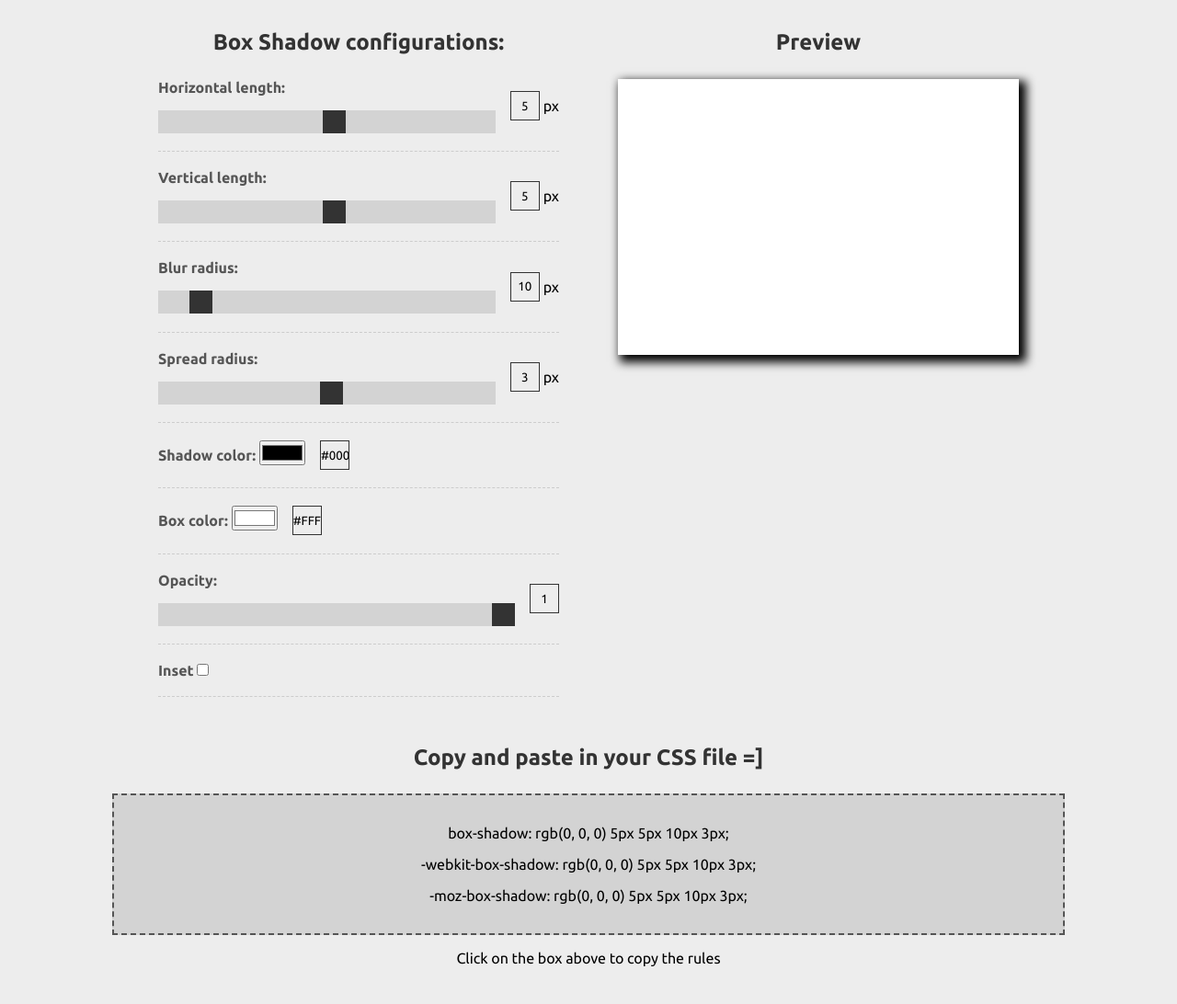
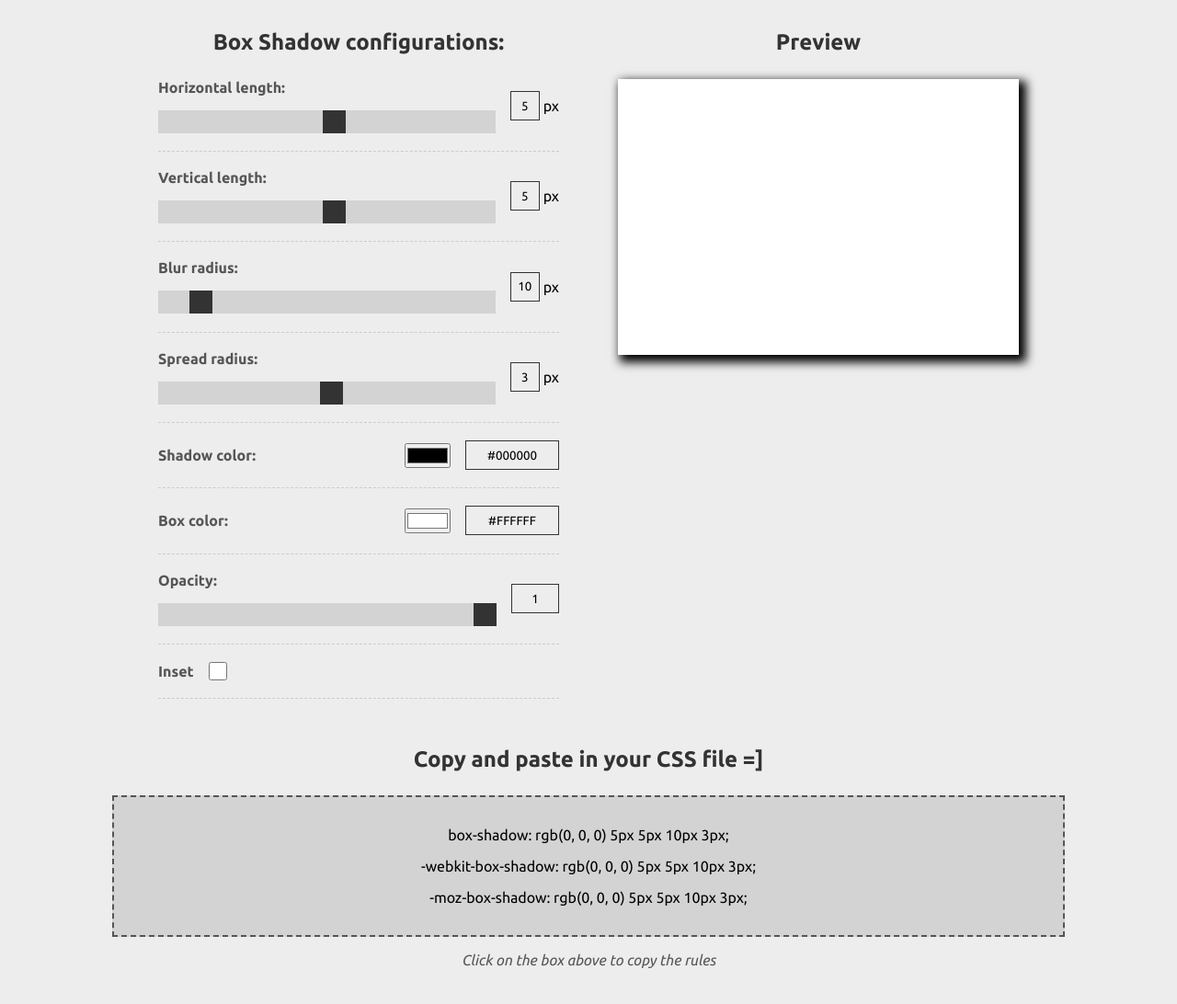
Before and after one commit to mat-afk/box-shadow-generator, a plain HTML site: page index.html in a window 1280 px wide. Shown: the whole page at 92% size. Drawn offline with Linux system fonts and the light colour scheme.

Commit message:
feat: instructions and color, opacity and inset inputs styles

```diff
--- a/css/styles.css
+++ b/css/styles.css
@@ -32,6 +32,8 @@ h2 {
   padding-bottom: 1.2rem;
   margin-bottom: 1.2rem;
   border-bottom: 1px dashed #ccc;
+  justify-content: space-between;
+  align-items: center;
 }
 
 .form-control label {
@@ -89,12 +91,62 @@ h2 {
   margin: 0;
 }
 
+/* New features */
+
+#shadow-color-reference,
+#box-color-reference {
+  min-width: 100px;
+}
+
+.shadow-color-input,
+.box-color-input {
+  display: flex;
+  align-items: center;
+  justify-content: space-between;
+  width: 100%;
+}
+
+.shadow-color-input label,
+.box-color-input label {
+  margin-bottom: 0;
+}
+
+#shadow-color,
+#box-color {
+  cursor: pointer;
+}
+
+#opacity-reference {
+  min-width: 50px;
+}
+
+.inset-input {
+  display: flex;
+  align-items: center;
+  justify-content: center;
+}
+
+.inset-input label {
+  margin-right: 1rem;
+  margin-bottom: 0;
+}
+
+#inset {
+  align-self: flex-start;
+  height: 20px;
+  width: 20px;
+}
+
+/* Preview */
+
 #box {
   width: 100%;
   height: 300px;
   background-color: #fff;
   align-self: center;
 }
+
+/* Rules */
 
 #generated-rule {
   text-align: center;
@@ -110,4 +162,17 @@ h2 {
   margin: 0 auto;
   border: 2px dashed #555;
   padding: 1rem;
+  cursor: pointer;
+  transition: 0.4s;
 }
+
+#rules-area:hover {
+  background-color: #dfdfdf;
+}
+
+#copy-instructions {
+  text-align: center;
+  font-style: italic;
+  margin-top: 1rem;
+  color: #555;
+}
```
